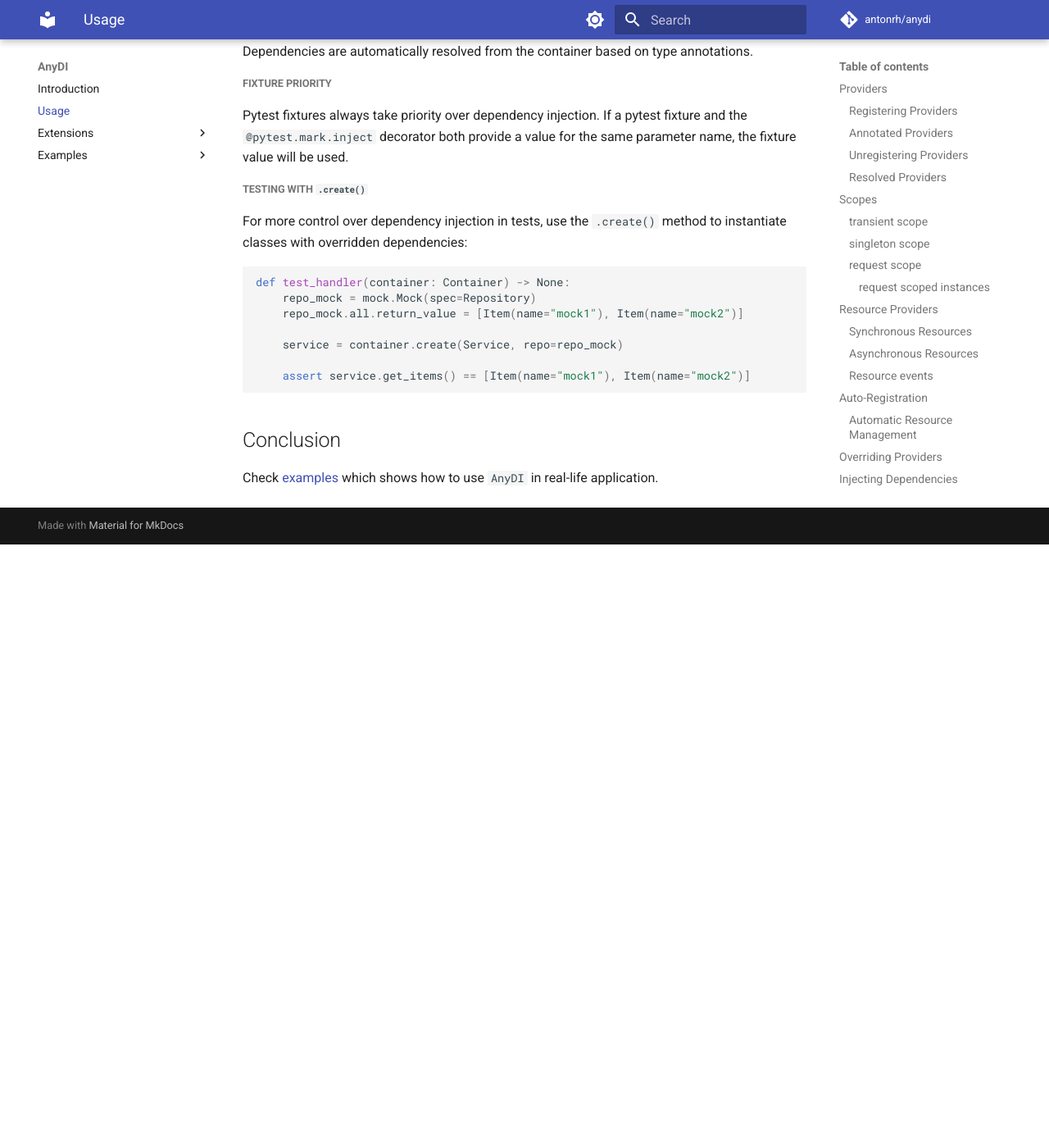
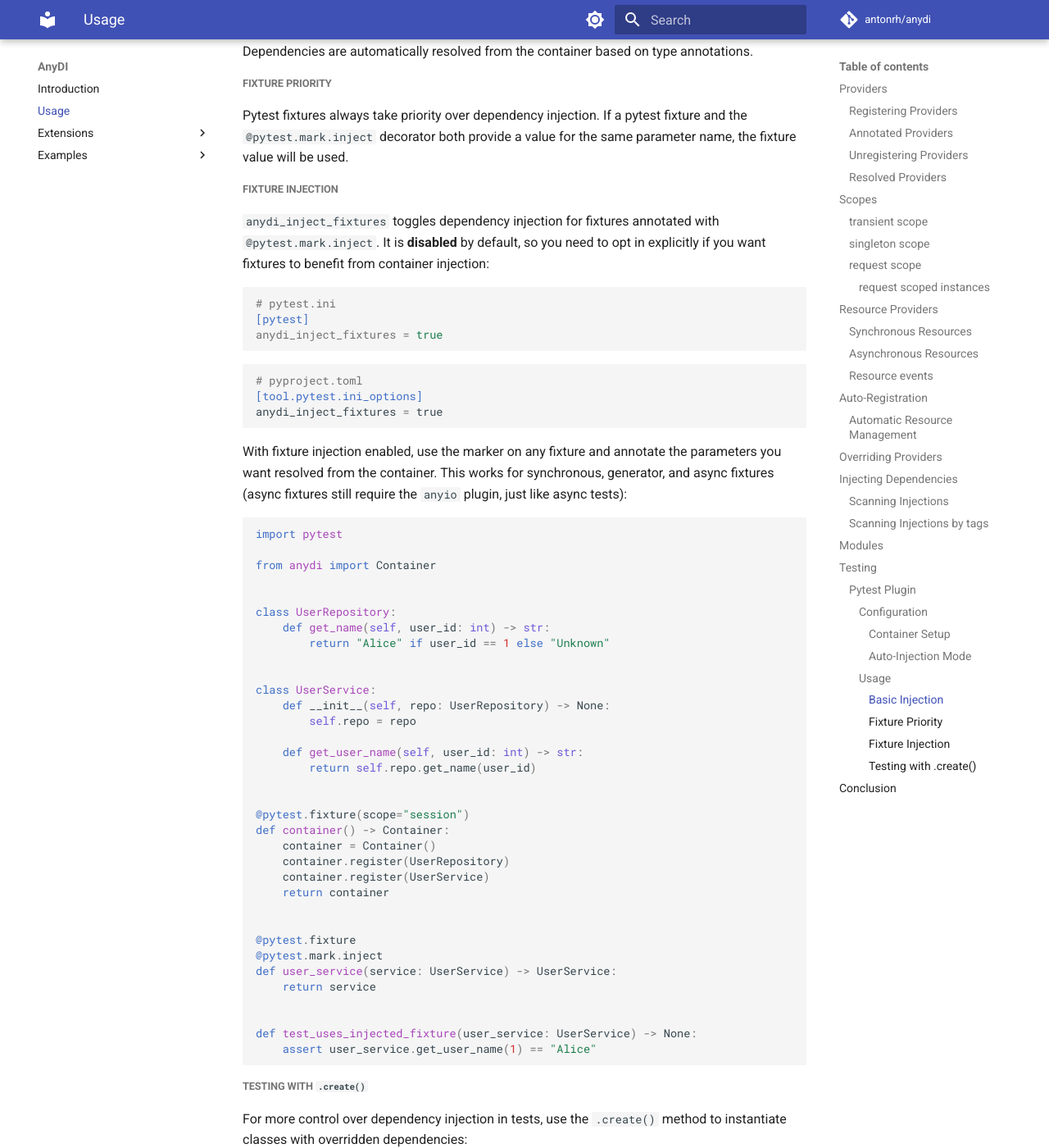
Before and after one commit to antonrh/anydi, an MkDocs documentation site: the page built from docs/usage.md, in a window 1280 px wide and 1400 px high, scrolled down 19280 px. Shown: the whole window at 82% size. Built offline with MkDocs 1.6.1 and Material for MkDocs 9.7.7, drawn with Linux system fonts in a browser that asks for light colours; comment, search, counter and statistics services are not loaded; before the commit the page ends 19944 px from its top, so only the background shows below that.

Commit message:
Update fixture injection usage docs

````diff
--- a/docs/usage.md
+++ b/docs/usage.md
@@ -951,6 +951,61 @@ Dependencies are automatically resolved from the container based on type annotat
 
 Pytest fixtures always take priority over dependency injection. If a pytest fixture and the `@pytest.mark.inject` decorator both provide a value for the same parameter name, the fixture value will be used.
 
+##### Fixture Injection
+
+`anydi_inject_fixtures` toggles dependency injection for fixtures annotated with `@pytest.mark.inject`. It is **disabled** by default, so you need to opt in explicitly if you want fixtures to benefit from container injection:
+
+```ini
+# pytest.ini
+[pytest]
+anydi_inject_fixtures = true
+```
+
+```toml
+# pyproject.toml
+[tool.pytest.ini_options]
+anydi_inject_fixtures = true
+```
+
+With fixture injection enabled, use the marker on any fixture and annotate the parameters you want resolved from the container. This works for synchronous, generator, and async fixtures (async fixtures still require the `anyio` plugin, just like async tests):
+
+```python
+import pytest
+
+from anydi import Container
+
+
+class UserRepository:
+    def get_name(self, user_id: int) -> str:
+        return "Alice" if user_id == 1 else "Unknown"
+
+
+class UserService:
+    def __init__(self, repo: UserRepository) -> None:
+        self.repo = repo
+
+    def get_user_name(self, user_id: int) -> str:
+        return self.repo.get_name(user_id)
+
+
+@pytest.fixture(scope="session")
+def container() -> Container:
+    container = Container()
+    container.register(UserRepository)
+    container.register(UserService)
+    return container
+
+
+@pytest.fixture
+@pytest.mark.inject
+def user_service(service: UserService) -> UserService:
+    return service
+
+
+def test_uses_injected_fixture(user_service: UserService) -> None:
+    assert user_service.get_user_name(1) == "Alice"
+```
+
 ##### Testing with `.create()`
 
 For more control over dependency injection in tests, use the `.create()` method to instantiate classes with overridden dependencies:
````
